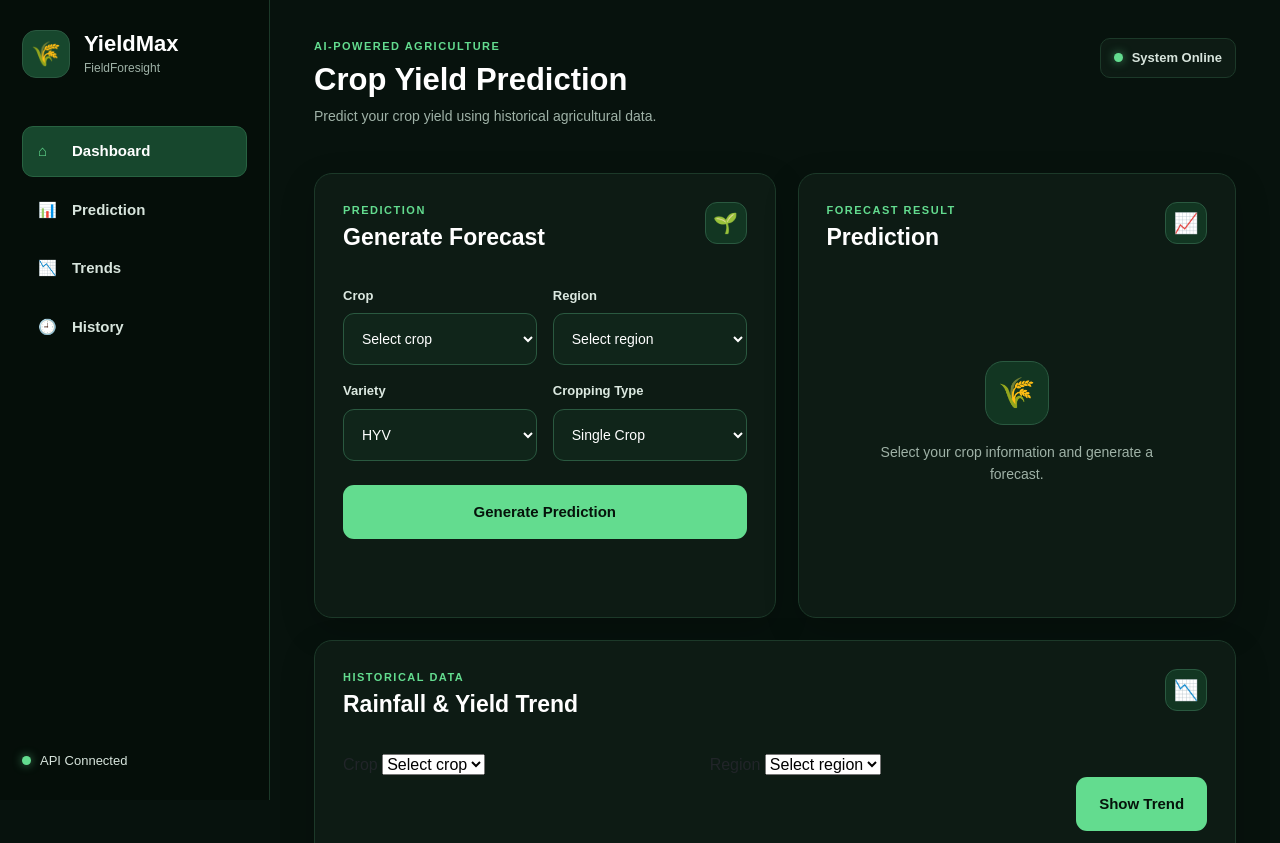
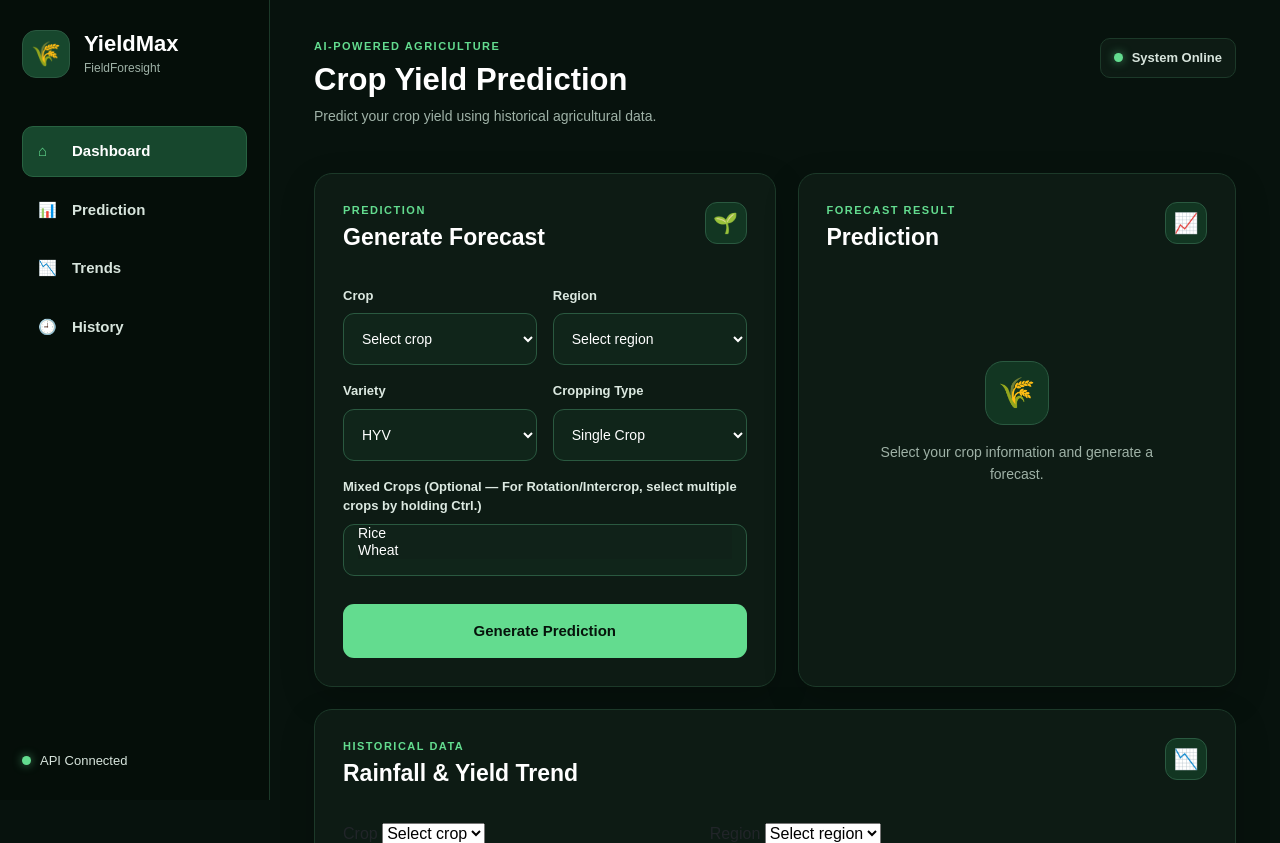
Before and after one commit to ayesha-rahman37/FieldForesight, a FastAPI app: page / in a window 1280 px wide. Shown: the top 843 px of the page. Run offline with FastAPI, Linux system fonts and the light colour scheme.

Commit message:
Mixed crop UI added

```diff
--- a/app/static/app.js
+++ b/app/static/app.js
@@ -14,6 +14,9 @@ const forecastMessage = document.getElementById("forecastMessage");
 const validationNote = document.getElementById("validationNote");
 
 const errorBox = document.getElementById("errorBox");
+
+const mixedCropsSelect = document.getElementById("mixedCrops");
+const farmId = "farm_" + Date.now();
 
 
 async function loadOptions() {
@@ -40,6 +43,13 @@ async function loadOptions() {
             option.textContent = crop.name;
 
             cropSelect.appendChild(option);
+        });
+
+        crops.forEach(crop => {
+            const mixedOption = document.createElement("option");
+            mixedOption.value = crop.name;
+            mixedOption.textContent = crop.name;
+            mixedCropsSelect.appendChild(mixedOption);
         });
 
         regions.forEach(region => {
@@ -120,6 +130,30 @@ predictionForm.addEventListener("submit", async function (event) {
 
         emptyResult.classList.add("d-none");
         resultContent.classList.remove("d-none");
+
+        // Cropping type single না হলে ও crop select করা থাকলে mixed-crop data save করা
+        if (croppingType !== "single") {
+            const selectedMixedCrops = Array.from(mixedCropsSelect.selectedOptions).map(o => o.value);
+
+            if (selectedMixedCrops.length > 0) {
+                try {
+                    await fetch("/api/mixed-crop", {
+                        method: "POST",
+                        headers: { "Content-Type": "application/json" },
+                        body: JSON.stringify({
+                            farm_id: farmId,
+                            relation_type: croppingType,
+                            crops: selectedMixedCrops.map((cropName, index) => ({
+                                crop: cropName,
+                                sequence_order: index + 1
+                            }))
+                        })
+                    });
+                } catch (err) {
+                    console.error("Mixed crop save failed:", err);
+                }
+            }
+        }
 
     } catch (error) {
 
--- a/app/templates/index.html
+++ b/app/templates/index.html
@@ -113,6 +113,11 @@
                                 <option value="intercrop">Intercrop</option>
                                 <option value="rotation">Crop Rotation</option>
                             </select>
+                        </div>
+
+                        <div class="col-md-12">
+                            <label for="mixedCrops">Mixed Crops (Optional — For Rotation/Intercrop, select multiple crops by holding Ctrl.)</label>
+                            <select id="mixedCrops" multiple size="4"></select>
                         </div>
 
                     </div>
```
